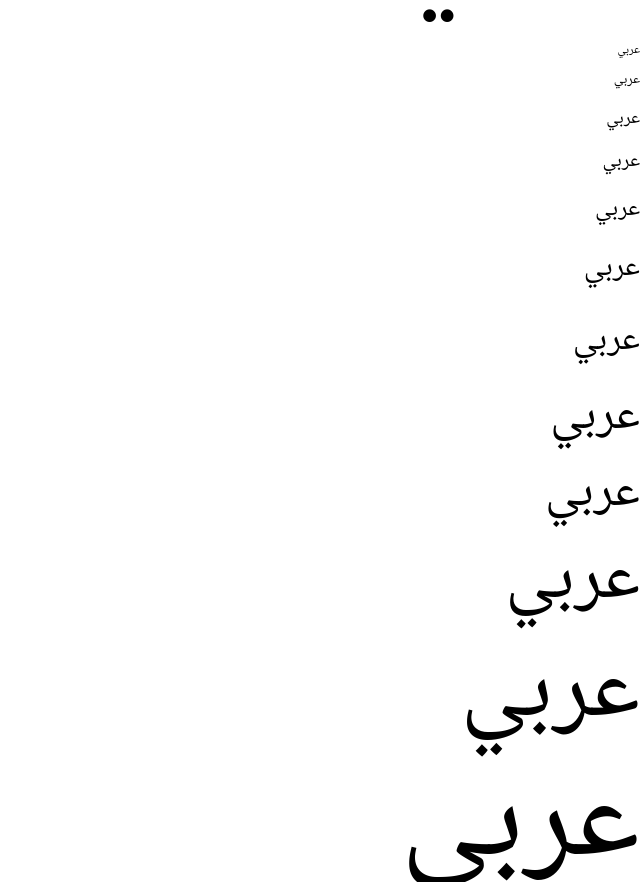
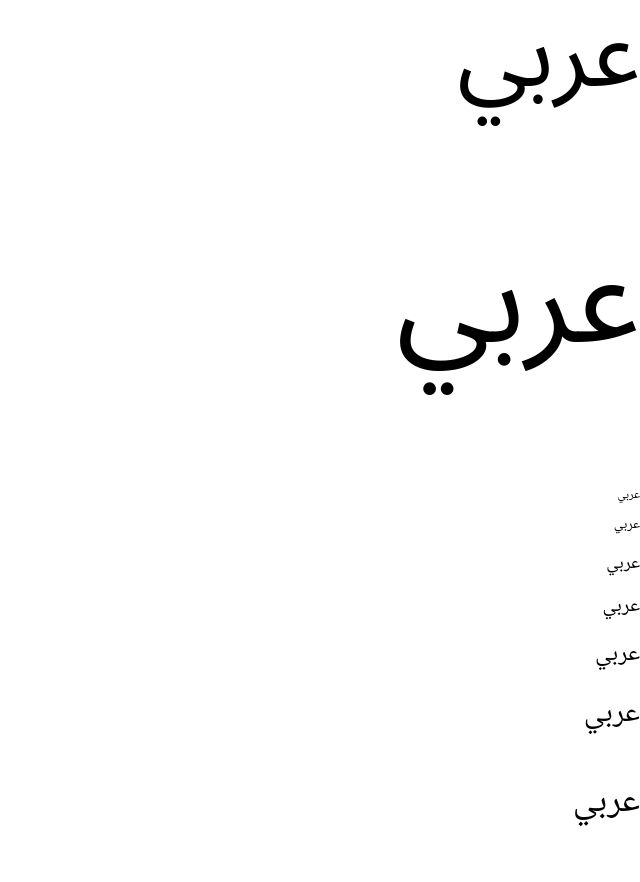
Before and after one commit to LuciaWyn/ArabicTailwindForBilingualUse, a website: page src/index.html in a window 1280 px wide. Shown: the part 899-1781 px from the top of the page, without its empty margins (640-1280 px from the left). Drawn offline with Linux system fonts and the light colour scheme.

Commit message:
Increase line height to a better size

```diff
--- a/src/input.css
+++ b/src/input.css
@@ -33,26 +33,26 @@
   }
   .arabic-text-4xl{
     font-size: 2.25rem;
-    line-height: 4.85rem;
+    line-height: 7rem;
   }
   .arabic-text-5xl{
     font-size: 3rem;
-    line-height: 4.75rem;
+    line-height: 7.75rem;
   }
   .arabic-text-6xl{
     font-size: 3.175rem;
-    line-height: 4.75rem;
+    line-height: 7.925rem;
   }
   .arabic-text-7xl{
     font-size: 4.5rem;
-    line-height: 6.25rem;
+    line-height: 11.75rem;
   }
   .arabic-text-8xl{
     font-size: 6rem;
-    line-height: 7.75rem;
+    line-height: 12.75rem;
   }
   .arabic-text-9xl{
     font-size: 8rem;
-    line-height: 8.75rem;
+    line-height: 17.75rem;
   }
 }
```
Also changed, not shown: README.md (added), dist/output.css.
